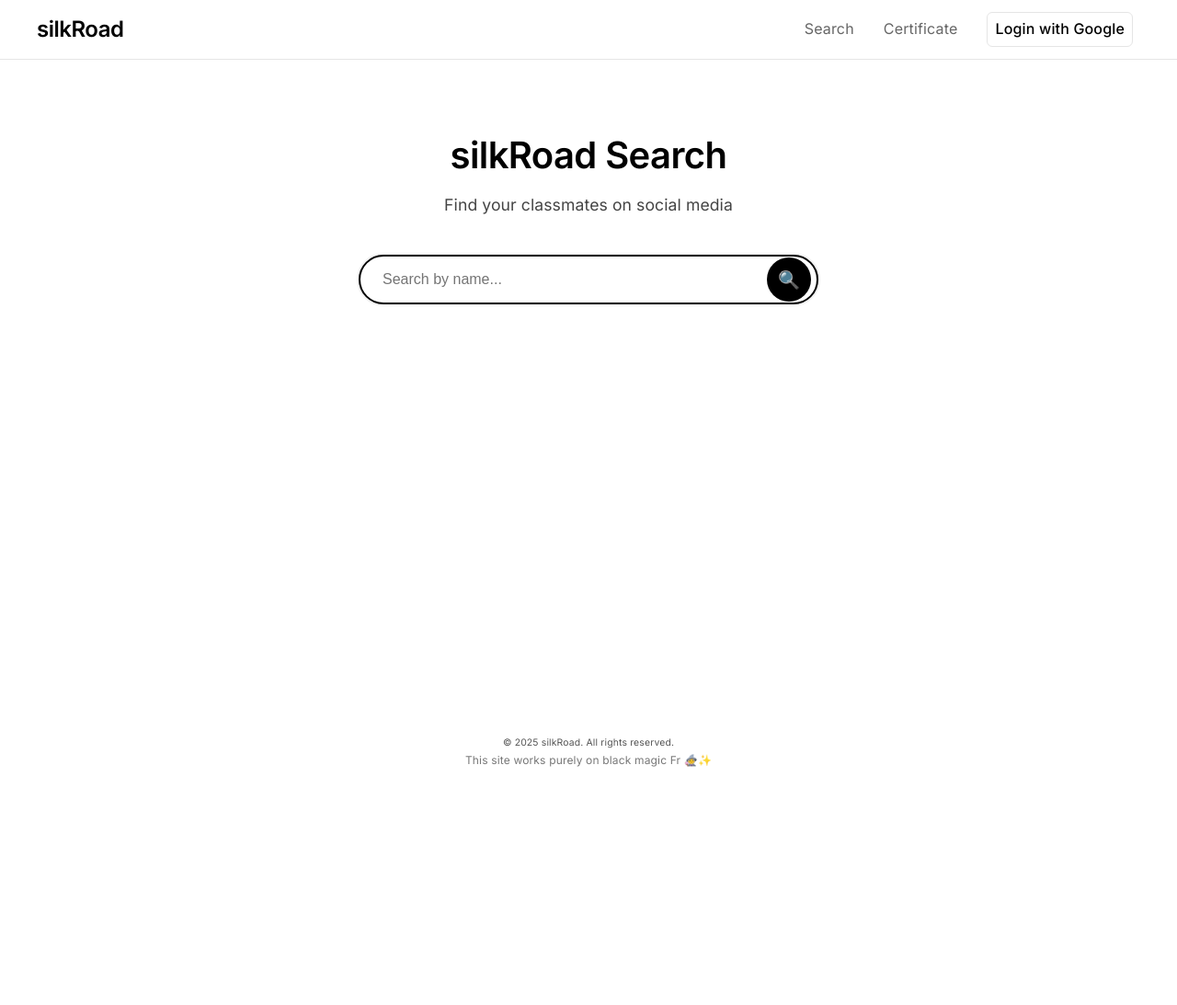
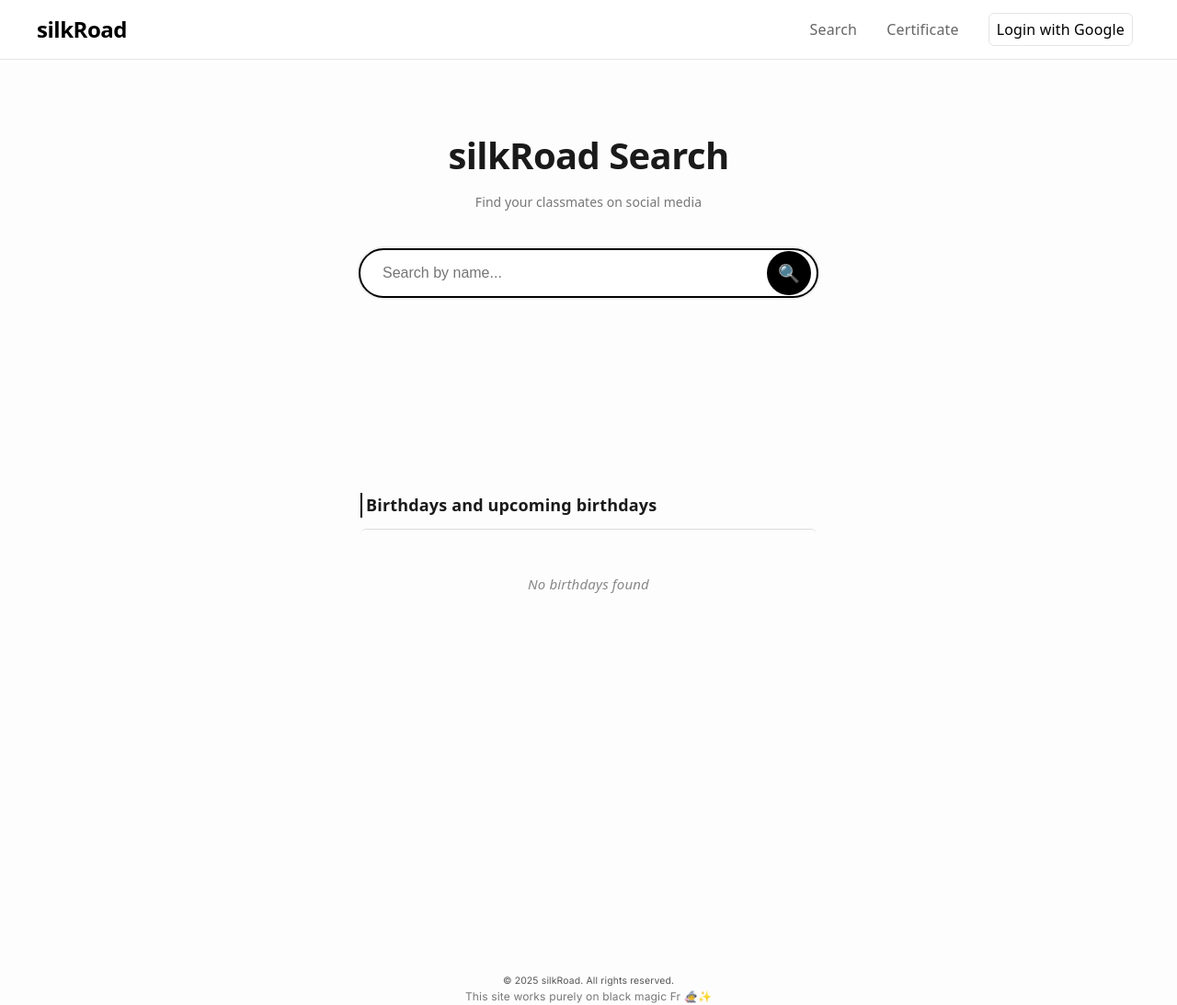
Before and after one commit to mishalshanavas/silkRoad-backend, a Django app: page / in a window 1280 px wide. Shown: the whole page at 92% size. Before the commit the page ends 834 px from the top, so only its background shows below. Run offline with Django 5.2, Linux system fonts and the light colour scheme; data that the repository does not hold is empty; parts of the project's set-up code (start-up, migrations or seed data) failed here and were passed over.

Commit message:
UPDATE : upcomming birthdays under search

```diff
--- a/static/css/bday.css
+++ b/static/css/bday.css
@@ -5,16 +5,16 @@
 }
 
 body {
-    font-family: -apple-system, BlinkMacSystemFont, 'Segoe UI', Roboto, sans-serif;
-    background-color: #ffffff;
-    color: #000000;
+    font-family: system-ui, sans-serif;
+    background-color: #fdfdfd;
+    color: #1a1a1a;
     line-height: 1.5;
-    padding: 20px;
 }
 
 .container {
     max-width: 600px;
     margin: 0 auto;
+    padding: 20px;
 }
 
 .header {
@@ -24,61 +24,56 @@ body {
 
 .title {
     font-size: 28px;
-    font-weight: 300;
-    letter-spacing: -0.5px;
-    margin-bottom: 8px;
+    font-weight: 400;
+    letter-spacing: -0.4px;
+    margin-bottom: 6px;
+    color: #111;
 }
 
 .subtitle {
     font-size: 14px;
-    color: #666666;
-    font-weight: 400;
+    color: #777;
 }
 
 .section {
-    margin-bottom: 40px;
+    margin-top: 12em;
+    margin-bottom: 48px;
 }
 
 .section-title {
+    text-align: left;
     font-size: 18px;
-    font-weight: 500;
-    margin-bottom: 16px;
+    font-weight: 600;
+    margin-bottom: 12px;
     padding-left: 4px;
+    border-left: 2px solid #000;
 }
 
 .today-birthdays {
-    border: 2px solid #000000;
+    border: 1px solid #e5e5e5;
     border-radius: 8px;
     overflow: hidden;
     margin-bottom: 32px;
+    box-shadow: none;
+    background: #fff;
     position: relative;
-    box-shadow: 0 8px 32px rgba(0, 0, 0, 0.1);
 }
 
 .today-birthdays::before {
     content: '';
-    position: absolute;
-    top: 0;
-    left: 0;
-    right: 0;
-    height: 4px;
-    background: linear-gradient(90deg, #000 0%, #666 25%, #000 50%, #666 75%, #000 100%);
-    animation: shimmer 2s ease-in-out infinite;
-}
-
-@keyframes shimmer {
-    0%, 100% { opacity: 1; }
-    50% { opacity: 0.6; }
+    display: none;
 }
 
 .today-header {
-    background: linear-gradient(135deg, #000000 0%, #333333 100%);
+    background: linear-gradient(135deg, #000000 0%, #222 100%);
     color: #ffffff;
     padding: 16px;
-    font-weight: 500;
+    font-weight: 600;
+    font-size: 16px;
     text-align: center;
     position: relative;
     overflow: hidden;
+    letter-spacing: 0.4px;
 }
 
 .today-header::after {
@@ -98,65 +93,64 @@ body {
 }
 
 .birthday-list {
-    border: 1px solid #e0e0e0;
-    border-radius: 4px;
-    overflow: hidden;
+    height: 21em;
+    overflow: scroll;
+    border-top: 1px solid #ddd;
+    border-radius: 6px;
+    scrollbar-width: none;
+    -ms-overflow-style: none;
+}
+.birthday-list::-webkit-scrollbar {
+    display: none;
 }
 
 .birthday-item {
     display: flex;
     align-items: center;
-    padding: 16px 20px;
-    border-bottom: 1px solid #f0f0f0;
+    padding: 12px 20px;
+    border-bottom: 1px solid #eee;
     transition: background-color 0.2s ease;
+}
+
+.birthday-item:hover {
+    background-color: #f6f6f6;
 }
 
 .birthday-item:last-child {
     border-bottom: none;
 }
 
-.birthday-item:hover {
-    background-color: #f8f8f8;
-}
-
 .birthday-item.today {
-    background: linear-gradient(135deg, #000000 0%, #1a1a1a 50%, #000000 100%);
+    background: linear-gradient(135deg, #000000, #1a1a1a);
     color: #ffffff;
     position: relative;
-    overflow: hidden;
+    transition: transform 0.3s ease, box-shadow 0.3s ease;
 }
 
 .birthday-item.today::before {
     content: '';
     position: absolute;
-    top: 0;
-    left: 0;
-    right: 0;
-    bottom: 0;
-    background:
-        radial-gradient(circle at 20% 20%, rgba(255,255,255,0.1) 0%, transparent 50%),
-        radial-gradient(circle at 80% 80%, rgba(255,255,255,0.05) 0%, transparent 50%);
+    inset: 0;
+    background: radial-gradient(circle at 20% 20%, rgba(255,255,255,0.08), transparent 50%),
+                radial-gradient(circle at 80% 80%, rgba(255,255,255,0.04), transparent 50%);
     pointer-events: none;
 }
 
 .birthday-item.today:hover {
-    background: linear-gradient(135deg, #1a1a1a 0%, #333333 50%, #1a1a1a 100%);
+    background: linear-gradient(135deg, #1a1a1a, #333);
     transform: translateY(-2px);
-    box-shadow: 0 4px 16px rgba(0, 0, 0, 0.2);
-    transition: all 0.3s ease;
+    box-shadow: 0 4px 14px rgba(0, 0, 0, 0.2);
 }
 
 .date-info {
     min-width: 60px;
     text-align: center;
-    margin-right: 20px;
+    margin-right: 16px;
 }
 
 .date-day {
-    font-size: 24px;
-    font-weight: 600;
-    line-height: 1;
-    position: relative;
+    font-size: 22px;
+    font-weight: 700;
 }
 
 .birthday-item.today .date-day {
@@ -165,90 +159,93 @@ body {
 
 @keyframes pulse {
     0%, 100% { transform: scale(1); }
-    50% { transform: scale(1.1); }
+    50% { transform: scale(1.08); }
 }
 
 .date-month {
-    font-size: 12px;
-    color: #666666;
+    font-size: 11px;
+    color: #888;
     text-transform: uppercase;
-    letter-spacing: 0.5px;
+    letter-spacing: 0.6px;
 }
 
 .birthday-item.today .date-month {
-    color: #cccccc;
+    color: #ccc;
 }
 
-.student-info {
+.birthday-info {
     flex: 1;
 }
 
-.student-name {
-    font-size: 16px;
-    font-weight: 500;
-    margin-bottom: 2px;
+.birthday-name {
+    text-align: left;
+    font-size: 1rem;
+    font-weight: 600;
+    color: inherit;
 }
 
 .student-detail {
+    text-align: left;
     font-size: 13px;
-    color: #666666;
+    color: #777;
 }
 
 .birthday-item.today .student-detail {
-    color: #cccccc;
+    color: #ddd;
 }
 
 .days-until {
     font-size: 14px;
-    color: #666666;
+    color: #666;
     text-align: right;
     min-width: 80px;
 }
 
 .birthday-item.today .days-until {
-    color: #ffffff;
+    color: #fff;
     font-weight: 600;
     font-size: 16px;
-    text-shadow: 0 0 8px rgba(255, 255, 255, 0.3);
     animation: glow 2s ease-in-out infinite alternate;
 }
 
-/* Add these to your bday.css file */
+@keyframes glow {
+    0% { text-shadow: 0 0 6px rgba(255, 255, 255, 0.3); }
+    100% { text-shadow: 0 0 14px rgba(255, 255, 255, 0.6); }
+}
+
 .birthday-badge {
     margin-left: 8px;
-    font-size: 12px;
-    background: rgba(255,255,255,0.2);
+    font-size: 11px;
+    background: rgba(255,255,255,0.1);
     padding: 2px 6px;
     border-radius: 12px;
     font-weight: 600;
-    letter-spacing: 0.5px;
+    text-transform: uppercase;
+    color: #fff;
 }
 
 .today-celebration {
     font-weight: 700;
     font-size: 18px;
-    text-shadow: 0 0 12px rgba(255,255,255,0.5);
+    text-shadow: 0 0 10px rgba(255,255,255,0.4);
 }
 
 .days-remaining {
     font-weight: 500;
     color: #555;
 }
-@keyframes glow {
-    0% { text-shadow: 0 0 8px rgba(255, 255, 255, 0.3); }
-    100% { text-shadow: 0 0 16px rgba(255, 255, 255, 0.6); }
-}
 
 .empty-state {
     text-align: center;
-    padding: 40px 20px;
-    color: #666666;
+    padding: 48px 20px;
+    color: #888;
     font-style: italic;
+    font-size: 15px;
 }
 
 .cake-icon {
     font-size: 24px;
-    margin-right: 12px;
+    margin-right: 10px;
     display: inline-block;
     animation: bounce 2s ease-in-out infinite;
 }
@@ -262,25 +259,22 @@ body {
 .loading {
     text-align: center;
     padding: 40px 20px;
-    color: #666666;
+    color: #666;
+    font-size: 14px;
 }
 
 @media (max-width: 640px) {
-    body {
-        padding: 16px;
-    }
-
     .title {
         font-size: 24px;
     }
 
     .birthday-item {
-        padding: 12px 16px;
+        padding: 12px 14px;
     }
 
     .date-info {
         min-width: 50px;
-        margin-right: 16px;
+        margin-right: 14px;
     }
 
     .date-day {
--- a/static/js/bday.js
+++ b/static/js/bday.js
@@ -61,9 +61,9 @@ function createDateElement(birthdayDate) {
 
 function createStudentElement(student) {
     const isToday = student.days_until === 0;
-    const studentInfo = createElement('div', { className: 'student-info' });
+    const studentInfo = createElement('div', { className: 'birthday-info' });
 
-    const studentName = createElement('div', { className: 'student-name' });
+    const studentName = createElement('div', { className: 'birthday-name' });
 
     if (isToday) {
         studentName.appendChild(createElement('span', {
--- a/templates/search.html
+++ b/templates/search.html
@@ -12,10 +12,21 @@
       <div id="suggestions" class="suggestions"></div>
     </div>
   </form>
-  <section id="studentDetails"></section>
+  <section id="studentDetails">
+    <link rel="stylesheet" href="../static/css/bday.css">
+    <div class="container">
+            <div class="section">
+                <h2 class="section-title">Birthdays and upcoming birthdays</h2>
+                <div class="birthday-list" id="allBirthdays">
+                    <div class="loading">Loading birthdays...</div>
+                </div>
+            </div>
+        </div>
+    <script src="../static/js/bday.js"></script>
+
+  </section>
 </main>
 {% endblock %}
-
 {% block scripts %}
   <script src="/static/js/search.js"></script>
 {% endblock %}
--- a/templates/test.html
+++ b/templates/test.html
@@ -1,7 +1,7 @@
 <link rel="stylesheet" href="../static/css/bday.css">
 <div class="container">
         <div class="section">
-            <h2 class="section-title">Birthdays</h2>
+            <h2 class="section-title">Birthdays and upcoming birthdays</h2>
             <div class="birthday-list" id="allBirthdays">
                 <div class="loading">Loading birthdays...</div>
             </div>
```
Also changed, not shown: static/js/search.js (line endings or trailing spaces).
